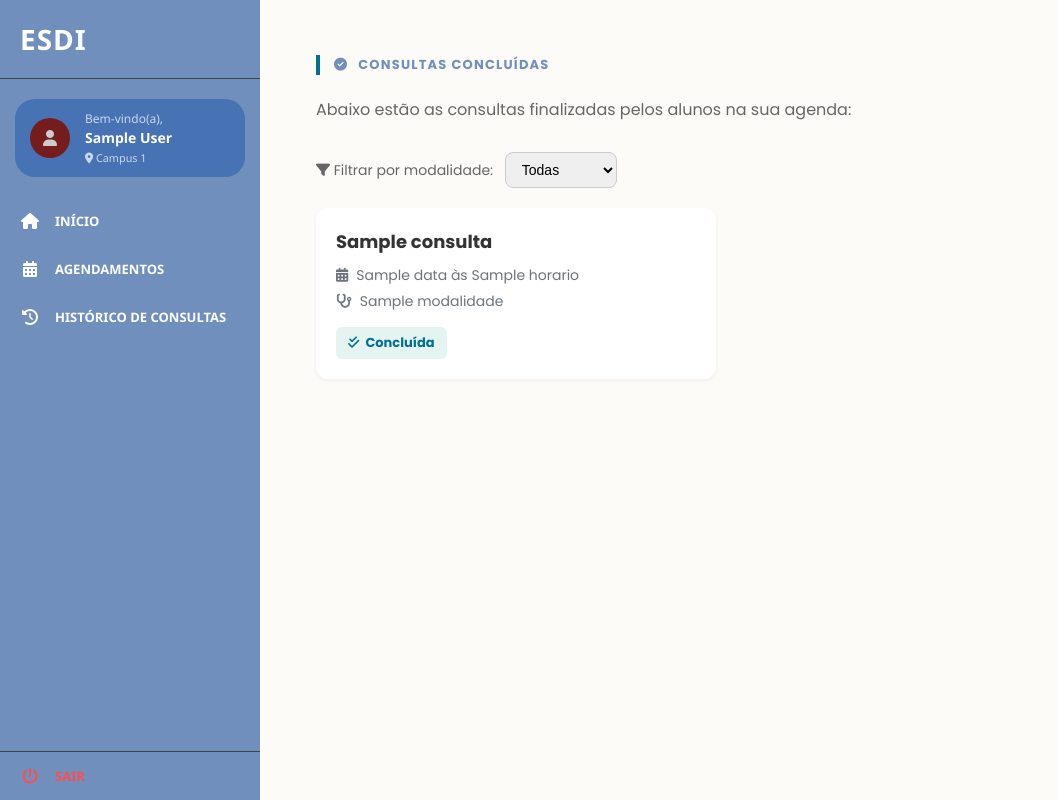
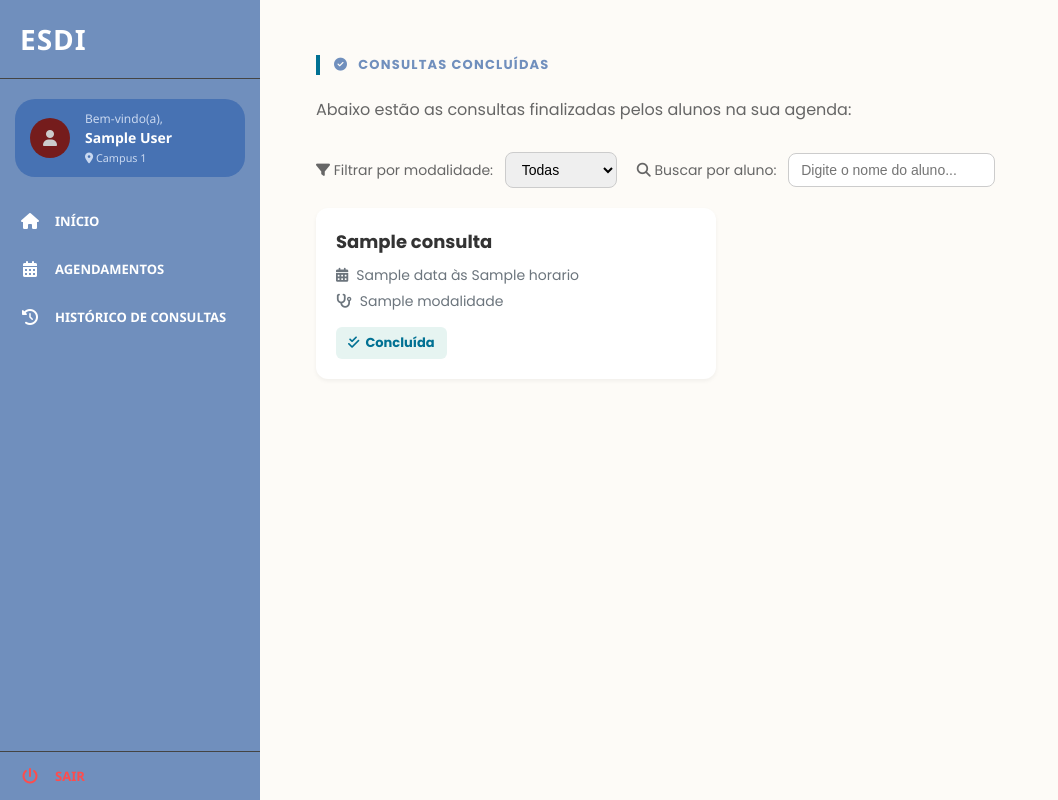
Before and after one commit to myndlynx/Espa-o-Seguro-Digital, a Flask app: template templates/psicologo_historico.html in a window 1280 px wide. Shown: the whole page, without its empty margins (0-1058 px from the left). Run offline with Flask 3, Linux system fonts and the light colour scheme; the visitor is signed in with stand-in values (Sample User, id 1); the template is opened without the code that fills it: most values are stand-ins (such as "Sample title", 1, 10 or a date in 2020).

Commit message:
filtrar por nome do aluno

```diff
--- a/static/js/filtro_historico_psicologo.js
+++ b/static/js/filtro_historico_psicologo.js
@@ -1,32 +1,43 @@
 
 const filtroModalidade = document.getElementById("filtroModalidade");
+const filtroNome = document.getElementById("filtroNome");
+const semResultado = document.getElementById("semResultadoHistorico");
 
 const consultas = document.querySelectorAll(".card-historico");
 
 
-filtroModalidade.addEventListener("change", function () {
+function aplicarFiltros() {
 
-    const modalidadeSelecionada = this.value;
+    const modalidadeSelecionada = filtroModalidade.value;
+    const nomeDigitado = filtroNome.value.trim().toLowerCase();
 
+    let algumVisivel = false;
 
     consultas.forEach(function (consulta) {
 
         const modalidade = consulta.dataset.modalidade;
+        const nomeAluno = (consulta.dataset.nome || "").toLowerCase();
 
+        const combinaModalidade =
+            modalidadeSelecionada === "" ||
+            modalidade === modalidadeSelecionada;
 
-        if (
-            modalidadeSelecionada === "" ||
-            modalidade === modalidadeSelecionada
-        ) {
+        const combinaNome =
+            nomeDigitado === "" ||
+            nomeAluno.indexOf(nomeDigitado) > -1;
 
+        if (combinaModalidade && combinaNome) {
             consulta.style.display = "block";
-
+            algumVisivel = true;
         } else {
-
             consulta.style.display = "none";
-
         }
 
     });
 
-});
+    semResultado.style.display = algumVisivel ? "none" : "block";
+}
+
+
+filtroModalidade.addEventListener("change", aplicarFiltros);
+filtroNome.addEventListener("input", aplicarFiltros);
--- a/templates/psicologo_historico.html
+++ b/templates/psicologo_historico.html
@@ -43,7 +43,8 @@
         {% if consultas|length == 0 %}
             <p style="color: #666;">Nenhuma consulta concluída até o momento.</p>
         {% else %}
-            <div style="margin-bottom: 20px;">
+            <div style="margin-bottom: 20px; display: flex; flex-wrap: wrap; gap: 20px; align-items: center;">
+                <div>
                     <label for="filtroModalidade" style="color: #666; font-size: 14px; margin-right: 8px;">
                         <i class="fa-solid fa-filter"></i> Filtrar por modalidade:
                     </label>
@@ -54,8 +55,25 @@
                     </select>
                 </div>
 
+                <div>
+                    <label for="filtroNome" style="color: #666; font-size: 14px; margin-right: 8px;">
+                        <i class="fa-solid fa-magnifying-glass"></i> Buscar por aluno:
+                    </label>
+                    <input
+                        type="text"
+                        id="filtroNome"
+                        placeholder="Digite o nome do aluno..."
+                        style="padding: 8px 12px; border-radius: 8px; border: 1px solid #ccc; font-size: 14px;"
+                    >
+                </div>
+            </div>
+
+            <p id="semResultadoHistorico" style="display: none; color: #666;">
+                Nenhuma consulta encontrada para esse nome.
+            </p>
+
             {% for c in consultas %}
-                <div class="card-historico" data-modalidade="{{ c.modalidade }}">
+                <div class="card-historico" data-modalidade="{{ c.modalidade }}" data-nome="{{ c.aluno_nome }}">
 
                     <h3>{{ c.aluno_nome }}</h3>
 
```
Lines whose indentation alone changed are shown as unchanged.
